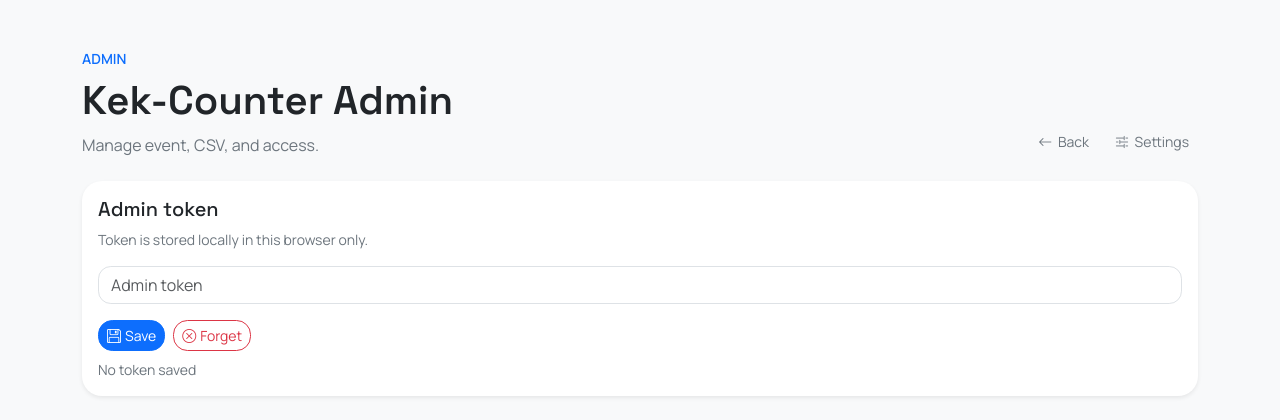
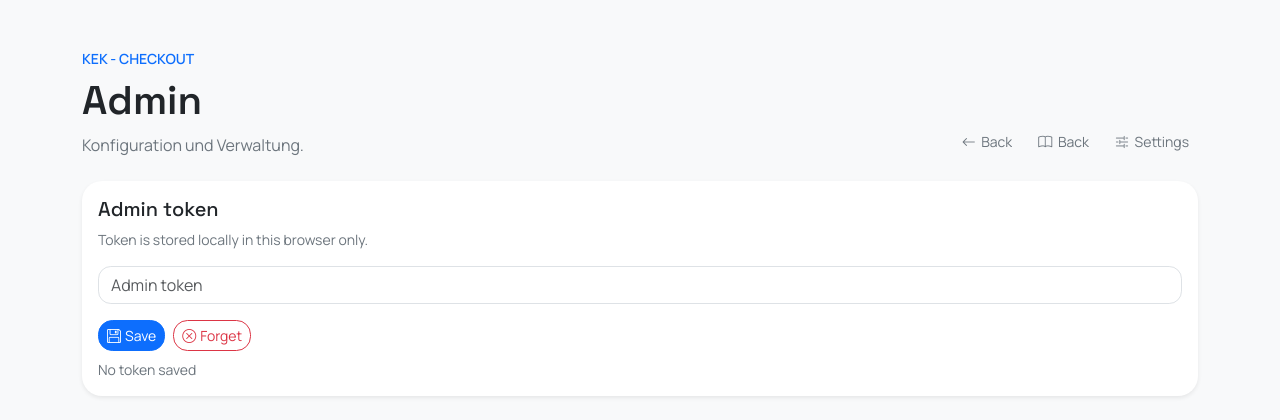
Before and after one commit to dfgsteam/kekcheckout, a PHP site: page /admin.php in a window 1280 px wide. Shown: the top 420 px of the page. Run offline with PHP 8.4, Linux system fonts and the light colour scheme.

Commit message:
update admin header and add menu link for navigation

```diff
--- a/admin.php
+++ b/admin.php
@@ -346,9 +346,9 @@ require_once __DIR__ . '/private/layout.php';
 $header = <<<HTML
 <header class="d-flex flex-column flex-lg-row justify-content-between align-items-start align-items-lg-end gap-3 mb-4">
   <div>
-    <div class="text-uppercase text-primary small fw-semibold mb-2" data-i18n="admin.tagline">Admin</div>
-    <h1 class="display-6 fw-semibold mb-2" data-i18n="admin.title">Kek-Counter Admin</h1>
-    <p class="text-secondary mb-0" data-i18n="admin.subtitle">Veranstaltung, CSV und Zugang verwalten.</p>
+    <div class="text-uppercase text-primary small fw-semibold mb-2">Kek - Checkout</div>
+    <h1 class="display-6 fw-semibold mb-2">Admin</h1>
+    <p class="text-secondary mb-0">Konfiguration und Verwaltung.</p>
   </div>
   <div class="icon-actions">
     <a
@@ -370,6 +370,15 @@ $header = <<<HTML
       <i class="bi bi-box-arrow-right" aria-hidden="true"></i>
       <span class="btn-icon-text" data-i18n="nav.logout">Abmelden</span>
     </button>
+    <a
+      class="btn btn-link btn-sm btn-icon text-decoration-none text-secondary"
+      href="/menu.php"
+      data-i18n-aria-label="nav.back"
+      data-i18n-title="nav.back"
+    >
+      <i class="bi bi-book" aria-hidden="true"></i>
+      <span class="btn-icon-text" data-i18n="nav.back">Menu</span>
+    </a>
     <button
       class="btn btn-link btn-sm btn-icon text-decoration-none text-secondary"
       type="button"
```
